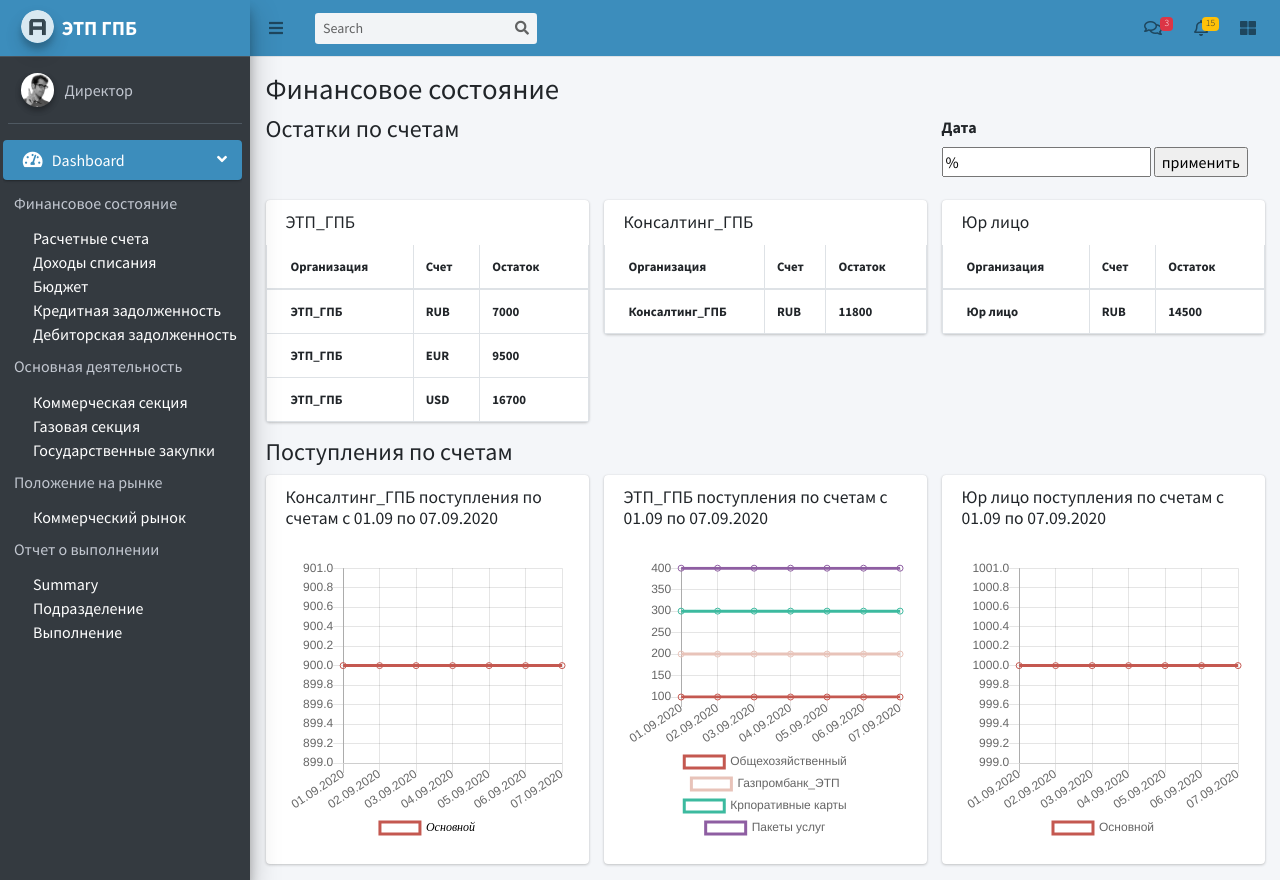
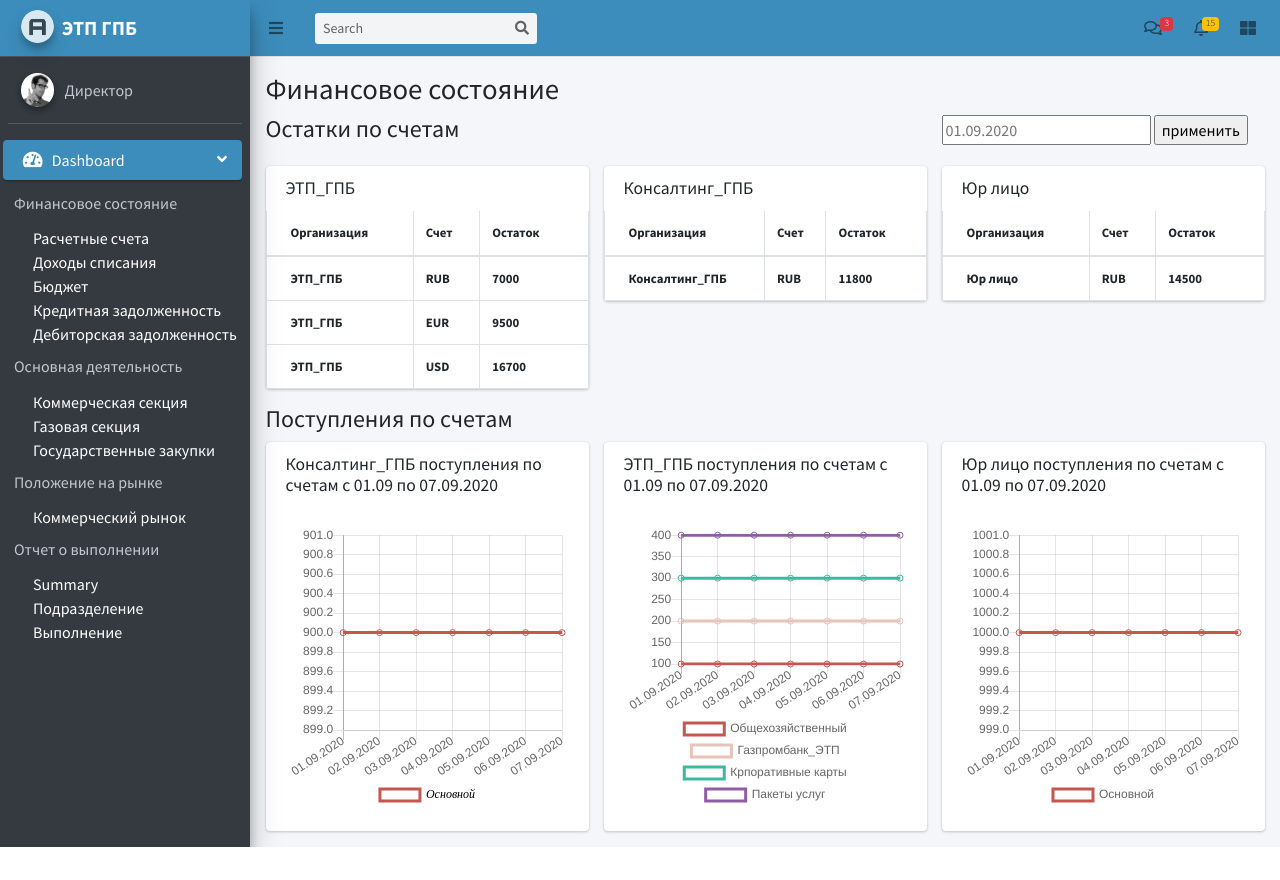
Before and after one commit to denisorionov/gpb_dashboard, a Django app: page / in a window 1280 px wide. After the commit the page ends 847 px from the top, so only its background shows below. Run offline with Django 3.2, Linux system fonts and the light colour scheme; data comes from the database, SQL or seed files in the repository; some libraries are stand-ins or nearby versions.

Commit message:
Update datepicker

```diff
--- a/dashboard/templates/dashboard/index.html
+++ b/dashboard/templates/dashboard/index.html
@@ -270,18 +270,15 @@
             <h1>Финансовое состояние</h1>
           </div>
         </div>
-
-        <div class="row mb-2">
+        <div class="row mb-8">
           <div class="col-sm-8">
-          <h4>Остатки по счетам</h4>
+            <h4>Остатки по счетам</h4>
           </div>
           <div class="col-sm-4">
-            <label>Дата</label>
-          <form action="" method="post">{% csrf_token %}
-            {{ form.date }}
-            <input type="submit" value="применить" />
-        </form>
-
+            <form action="" method="post">{% csrf_token %}
+              <input class="datepicker" id="id_date" name="date" placeholder="01.09.2020" type="text"/>
+              <input type="submit" class=""btn btn-light"" value="применить" />
+            </form>
       </div><!-- /.container-fluid -->
     </section>
 
```
